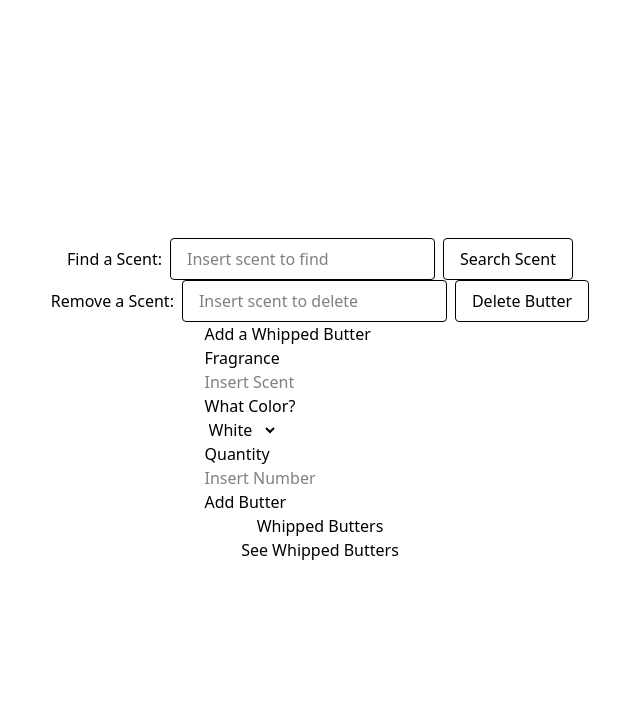
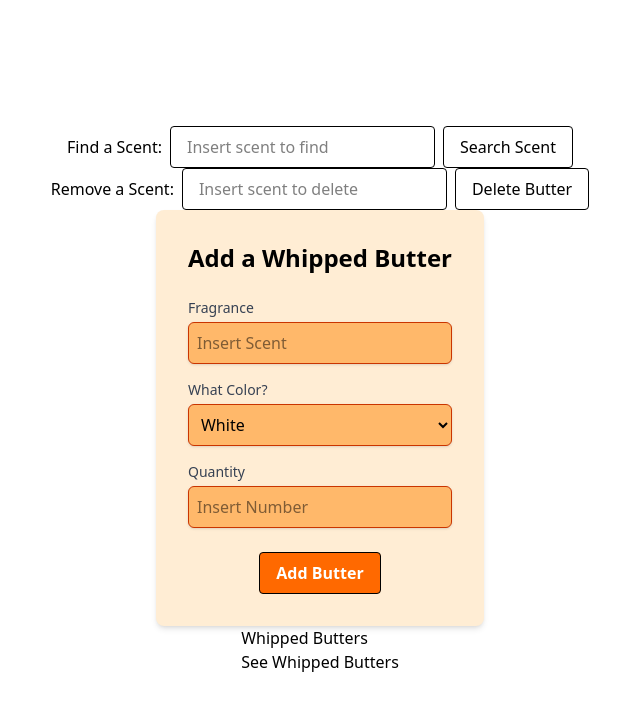
Before and after one commit to courjimen/New-Eventonica, a React (Vite) app in the folder client/: page / in a window 1280 px wide. Shown: the top 710 px of the page, without its empty margins (320-960 px from the left). Built offline with nearby package versions, Linux system fonts and the light colour scheme.

Commit message:
more css

```diff
--- a/client/src/components/Butters/Butters.jsx
+++ b/client/src/components/Butters/Butters.jsx
@@ -15,7 +15,7 @@ function Butters() {
   }
 
   return (
-    <>
+    <div>
     <h2>Whipped Butters</h2>
       <ul data-testid="list">
         {butters.map(butter => (
@@ -28,7 +28,7 @@ function Butters() {
       </ul>
       <button data-testid="button" onClick={handleClick}>See Whipped Butters</button>
         {err && <p>{err}</p>}
-    </>
+    </div>
   )
 }
 
--- a/client/src/components/Form.jsx
+++ b/client/src/components/Form.jsx
@@ -54,49 +54,65 @@ function Form() {
     }
 
     return (
-        <>
-            <div>
-                <form onSubmit={handleSubmit}>
-                    <h1>Add a Whipped Butter</h1>
-                    <div>
-                        <label for='scents'>Fragrance</label><br />
+        <div className="flex justify-center items-center">
+        <form
+          onSubmit={handleSubmit}
+          className="bg-orange-100 p-8 rounded-lg shadow-md w-full max-w-md"
+        >
+          <h1 className="text-2xl font-bold mb-6 text-center">Add a Whipped Butter</h1>
+          <div className="mb-4">
+            <label htmlFor="scents" className="block text-sm font-medium text-gray-700">
+              Fragrance
+            </label>
             <input
-                            placeholder='Insert Scent'
-                            id='scents'
-                            name='scents'
+              placeholder="Insert Scent"
+              id="scents"
+              name="scents"
               value={state.scents}
               onChange={handleChange}
+              className="mt-1 block w-full border border-orange-700 rounded-md shadow-sm focus:ring focus:ring-orange-200 focus:border-orange-500 p-2 bg-orange-300"
             />
           </div>
-                    <div>
-                        <label for='color'>What Color?</label> <br />
+          <div className="mb-4">
+            <label htmlFor="color" className="block text-sm font-medium text-gray-700">
+              What Color?
+            </label>
             <select
-                            id='color'
-                            name='color'
+              id="color"
+              name="color"
               value={state.color}
-                            onChange={handleChange}>
-                            <option value='White'>White</option>
-                            <option value='Yellow'>Yellow</option>
-                            <option value='Ombre'>Ombre</option>
+              onChange={handleChange}
+              className="mt-1 block w-full border border-orange-700 rounded-md shadow-sm focus:ring focus:ring-orange-200 focus:border-orange-500 p-2 bg-orange-300"
+            >
+              <option value="White">White</option>
+              <option value="Yellow">Yellow</option>
+              <option value="Ombre">Ombre</option>
             </select>
           </div>
-                    <div>
-                        <label for='quantity'>Quantity</label><br />
+          <div className="mb-6">
+            <label htmlFor="quantity" className="block text-sm font-medium text-gray-700">
+              Quantity
+            </label>
             <input
-                            placeholder='Insert Number'
-                            id='quantity'
-                            name='quantity'
-                            type='number'
+              placeholder="Insert Number"
+              id="quantity"
+              name="quantity"
+              type="number"
               value={state.quantity}
               onChange={handleChange}
-                        /> <br />
-                        <button type='submit'>Add Butter</button>
-
+              className="mt-1 block w-full border border-orange-700 rounded-md shadow-sm focus:ring focus:ring-orange-200 focus:border-orange-500 p-2 bg-orange-300"
+            />
+          </div>
+          <div className="flex justify-center">
+            <button
+              type="submit"
+              className="bg-orange-500 hover:bg-orange-700 text-white font-bold py-2 px-4 rounded border border-black focus:outline-none focus:ring focus:ring-blue-200 focus:border-blue-500"
+            >
+              Add Butter
+            </button>
           </div>
         </form>
       </div>
-        </>
-    )
+    );
   }
-
 export default Form
```
Also changed, not shown: 1 other file (tests, documents, lock files or other folders). Lines whose indentation alone changed are shown as unchanged.
